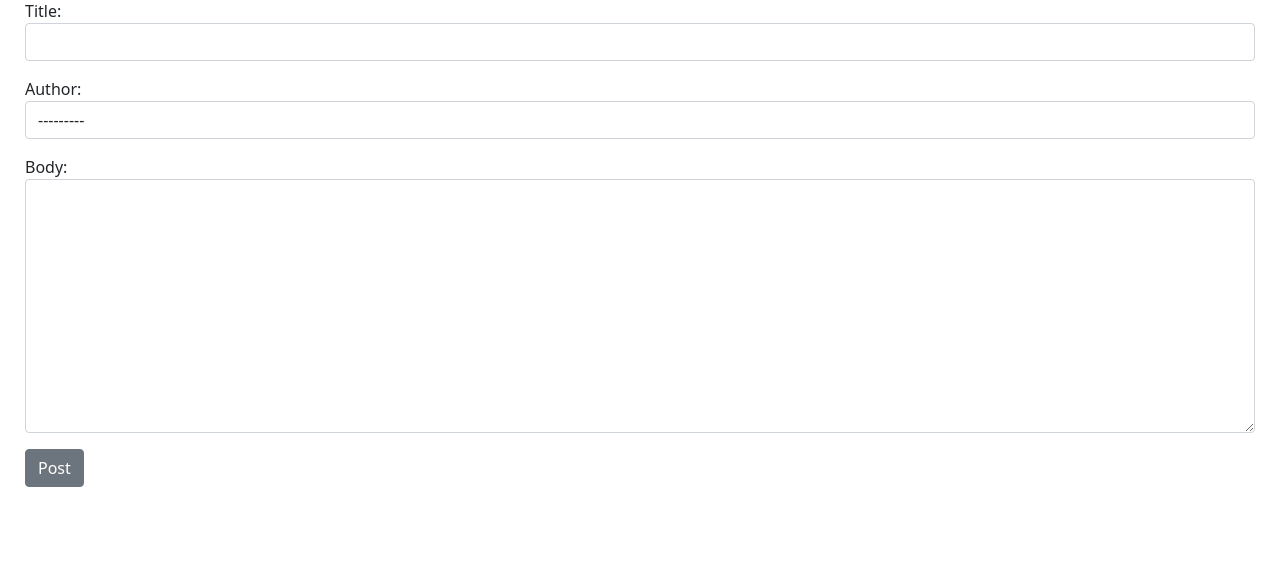
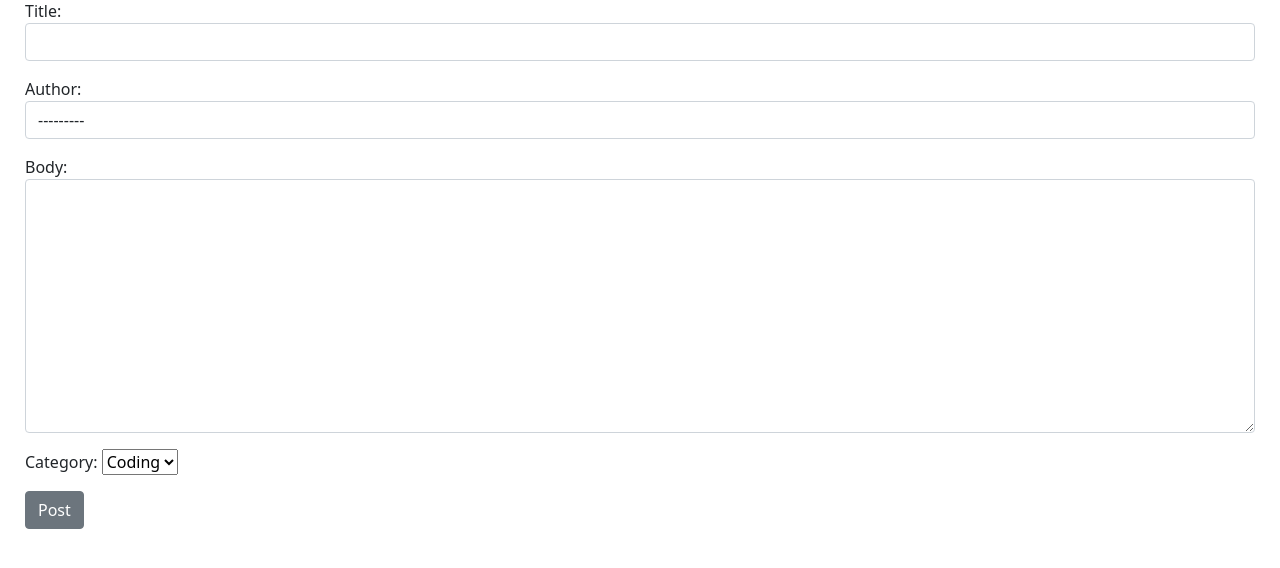
Before and after one commit to wlan07/blog_app_django, a Django app: page /blog/add/post/ in a window 1280 px wide. Shown: the part 162-730 px from the top of the page. Run offline with Django 4.2, Linux system fonts and the light colour scheme; data comes from the database, SQL or seed files in the repository.

Commit message:
assign a category to post model as a ForeignKey ⚡

```diff
--- a/myblogapp/admin.py
+++ b/myblogapp/admin.py
@@ -1,7 +1,7 @@
 from django.contrib import admin
-from .models import Catergory, Post
+from .models import Category, Post
 # Register your models here.
 
 
 admin.site.register(Post)
-admin.site.register(Catergory)
+admin.site.register(Category)
--- a/myblogapp/forms.py
+++ b/myblogapp/forms.py
@@ -1,5 +1,5 @@
 from django import forms
-from .models import Catergory, Post
+from .models import Category, Post
 
 
 class AddPostForm(forms.ModelForm):
@@ -24,7 +24,7 @@ class AddPostForm(forms.ModelForm):
 
 class AddCategoryForm(forms.ModelForm):
     class Meta:
-        model = Catergory
+        model = Category
         fields = '__all__'
         widgets = {
 
@@ -38,11 +38,15 @@ class AddCategoryForm(forms.ModelForm):
 class UpdatePostForm(forms.ModelForm):
     class Meta:
         model = Post
-        fields = ('title', 'body')
+        fields = ('title', 'category', 'body')
         widgets = {
 
             'title': forms.TextInput(attrs={
                 'class': 'form-control',
+            }),
+
+            'category': forms.Select(attrs={
+                'class': 'form-control'
             }),
 
             'body': forms.Textarea(attrs={
--- a/myblogapp/models.py
+++ b/myblogapp/models.py
@@ -4,17 +4,23 @@ from django.contrib.auth.models import User
 # Create your models here.
 
 
-class Catergory(models.Model):
+class Category(models.Model):
     name = models.CharField(max_length=200)
 
     def __str__(self) -> str:
         return self.name
 
 
+def get_default_category() -> int:
+    return Category.objects.get(name="Coding").id
+
+
 class Post(models.Model):
     title = models.CharField(max_length=200)
     author = models.ForeignKey(User, on_delete=models.CASCADE)
     body = models.TextField()
+    category = models.ForeignKey(
+        Category, default=get_default_category, on_delete=models.CASCADE)
 
     def __str__(self) -> str:
         return self.title + " | " + str(self.author)
--- a/myblogapp/templates/myblogapp/home.html
+++ b/myblogapp/templates/myblogapp/home.html
@@ -15,7 +15,7 @@
 <ul>
 
     {% for post in lastest_posts_list %}
-    <li> <a href="{% url 'detail-post' post.pk %}">{{post.title}}</a> -- {{post.author}}
+    <li> <a href="{% url 'detail-post' post.pk %}">{{post.title}}</a> -- {{post.author}} -- {{post.category}}
 
 
         {% if user.is_authenticated %}
--- a/myblogapp/views.py
+++ b/myblogapp/views.py
@@ -1,8 +1,9 @@
 from django.urls import reverse, reverse_lazy
 from django.views.generic import ListView, DetailView, CreateView, UpdateView, DeleteView
+from .forms import AddCategoryForm, AddPostForm, UpdatePostForm
+from .models import Category, Post
 
-from .forms import AddCategoryForm, AddPostForm, UpdatePostForm
-from .models import Post
+# Home
 
 
 class homeView(ListView):
@@ -11,6 +12,8 @@ class homeView(ListView):
     context_object_name = 'lastest_posts_list'
     ordering = ['-id']
 
+
+# Posts
 
 class BlogDetailView(DetailView):
     model = Post
@@ -21,15 +24,6 @@ class AddPostView(CreateView):
     model = Post
     template_name = 'myblogapp/add_post.html'
     form_class = AddPostForm
-
-    def get_success_url(self):
-        return reverse('home')
-
-
-class AddCategoryView(CreateView):
-    model = Post
-    template_name = 'myblogapp/add_category.html'
-    form_class = AddCategoryForm
 
     def get_success_url(self):
         return reverse('home')
@@ -51,3 +45,15 @@ class DeletePostView(DeleteView):
 
     """def get_success_url(self):
         return reverse('home')"""
+
+
+# Categories
+
+
+class AddCategoryView(CreateView):
+    model = Category
+    template_name = 'myblogapp/add_category.html'
+    form_class = AddCategoryForm
+
+    def get_success_url(self):
+        return reverse('home')
--- a/users/templates/registration/login.html
+++ b/users/templates/registration/login.html
@@ -18,6 +18,4 @@
 
 
 
-
-
 {% endblock %}
```
Also changed, not shown: db.sqlite3, myblogapp/migrations/0003_rename_catergory_category.py (added), myblogapp/migrations/0004_post_category.py (added).
